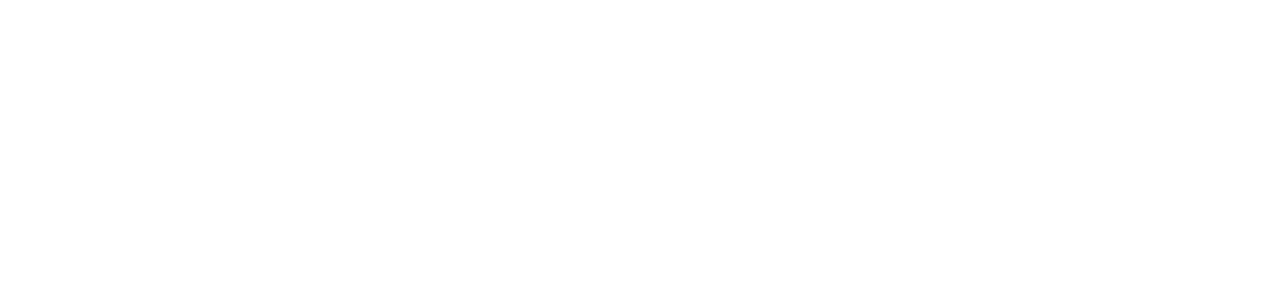
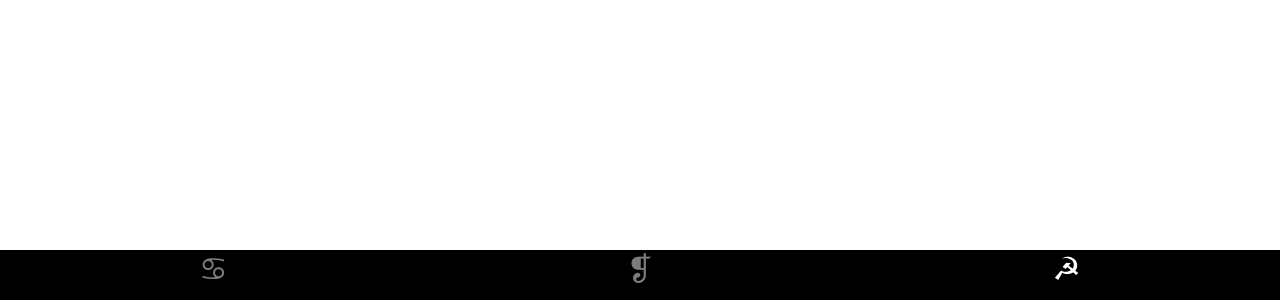
Before and after one commit to undPfeifer/marco, a Nuxt app: page / in a window 1280 px wide. Shown: the part 500-800 px from the top of the page. Built offline with nearby package versions, Linux system fonts and the light colour scheme.

Commit message:
audioplayer

```diff
--- a/app.vue
+++ b/app.vue
@@ -14,10 +14,22 @@ import { onMounted } from 'vue';
 
 
       <NuxtPage />
+      <AppNav />
+
 
 </template>
 
 <style>
+
+a, button {
+  -webkit-tap-highlight-color: transparent;
+  tap-highlight-color: transparent;
+  -webkit-user-select: none; /* optional: prevent text selection on tap */
+  user-select: none;
+}
+
+
+
 
 * {
   box-sizing: border-box;
--- a/components/AppNav.vue
+++ b/components/AppNav.vue
@@ -1,27 +1,33 @@
 <template>
     <div>
-        <a href="home">♋︎</a>
-        <a href="beat">❡</a>
-        <a href="">☭</a>
+        <router-link to="/home" active-class="active-link">♋︎</router-link>
+<router-link to="/beat" active-class="active-link">❡</router-link>
+<router-link to="/" active-class="active-link">☭</router-link>
+
     </div>
 </template>
 
 <style scoped>
     div{
         position: fixed;
-        bottom: 10px;
+        bottom: 0px;
+        height: 50px;
         display: flex;
-        gap: 10px;
+        gap: 0px;
         width: 100%;
+
     }
     a {
         background-color: rgb(0, 0, 0);
-        color: white;
+        color: rgb(125, 125, 125);
 
         font-size: 32px;
 
-        padding: 8px 0px;
+        padding: 0px 0px 10px 0px;
         width: 100%;
         text-align: center;
     }
+    .active-link {
+        color: white;
+    }
 </style>
--- a/components/RandomWord.vue
+++ b/components/RandomWord.vue
@@ -116,6 +116,6 @@ function decrease() {
     }
     .smaller {
         font-size: 32px;
-        letter-spacing: -1px;
+        letter-spacing: -0px;
     }
 </style>
--- a/components/playsong.vue
+++ b/components/playsong.vue
@@ -8,6 +8,7 @@
         @click="playTrack(file)"
       >
         <h4 class="player--title">{{ file.name }}</h4>
+
       </div>
     </section>
 
@@ -18,8 +19,11 @@
     >
       <h4>{{ currentTrack.name }}</h4>
       <button @click="togglePlay" style="color:white">
-        {{ isPlaying ? 'II' : '>' }}
+        {{ isPlaying ? 'II' : '❥' }}
       </button>
+      <button @click="toggleRepeat" class="repeat" :style="{ color: isRepeat ? 'orange' : 'white' }">
+  ♺
+</button>
 
       <!-- Progress Bar -->
       <div
@@ -60,6 +64,9 @@
   const currentTime = ref(0)
   const duration = ref(0)
   const isDragging = ref(false)
+
+  const isRepeat = ref(false)
+
 
   const progressPercentage = computed(() => {
     return duration.value ? (currentTime.value / duration.value) * 100 : 0
@@ -162,7 +169,22 @@
       isPlaying.value = false
       currentTime.value = 0
     })
+    audio.addEventListener('ended', () => {
+  if (isRepeat.value) {
+    audio.currentTime = 0
+    audio.play()
+  } else {
+    isPlaying.value = false
+    currentTime.value = 0
+  }
+})
   })
+
+  function toggleRepeat() {
+  isRepeat.value = !isRepeat.value
+}
+
+
   </script>
 
   <style scoped>
@@ -171,7 +193,7 @@
   }
     .global-player{
         position: fixed;
-        bottom: 0px;
+        bottom: 50px;
         left: 0px;
         z-index: 99999999;
 
@@ -251,4 +273,9 @@ color: #b4b4c2;
     color: black;
 }
 
+.repeat {
+  background-color: black;
+  color: white;
+}
+
     </style>
--- /dev/null
+++ b/pages/beat.vue
@@ -0,0 +1,4 @@
+<template>
+    <h1>b</h1>
+    <playsong />
+</template>
--- a/pages/home.vue
+++ b/pages/home.vue
@@ -5,6 +5,7 @@
         <div class="wrapper">
              <RandomWord />
         </div>
+        <playsong />
 
     </section>
 </template>
```
Also changed, not shown: 1 other file (tests, documents, lock files or other folders).
